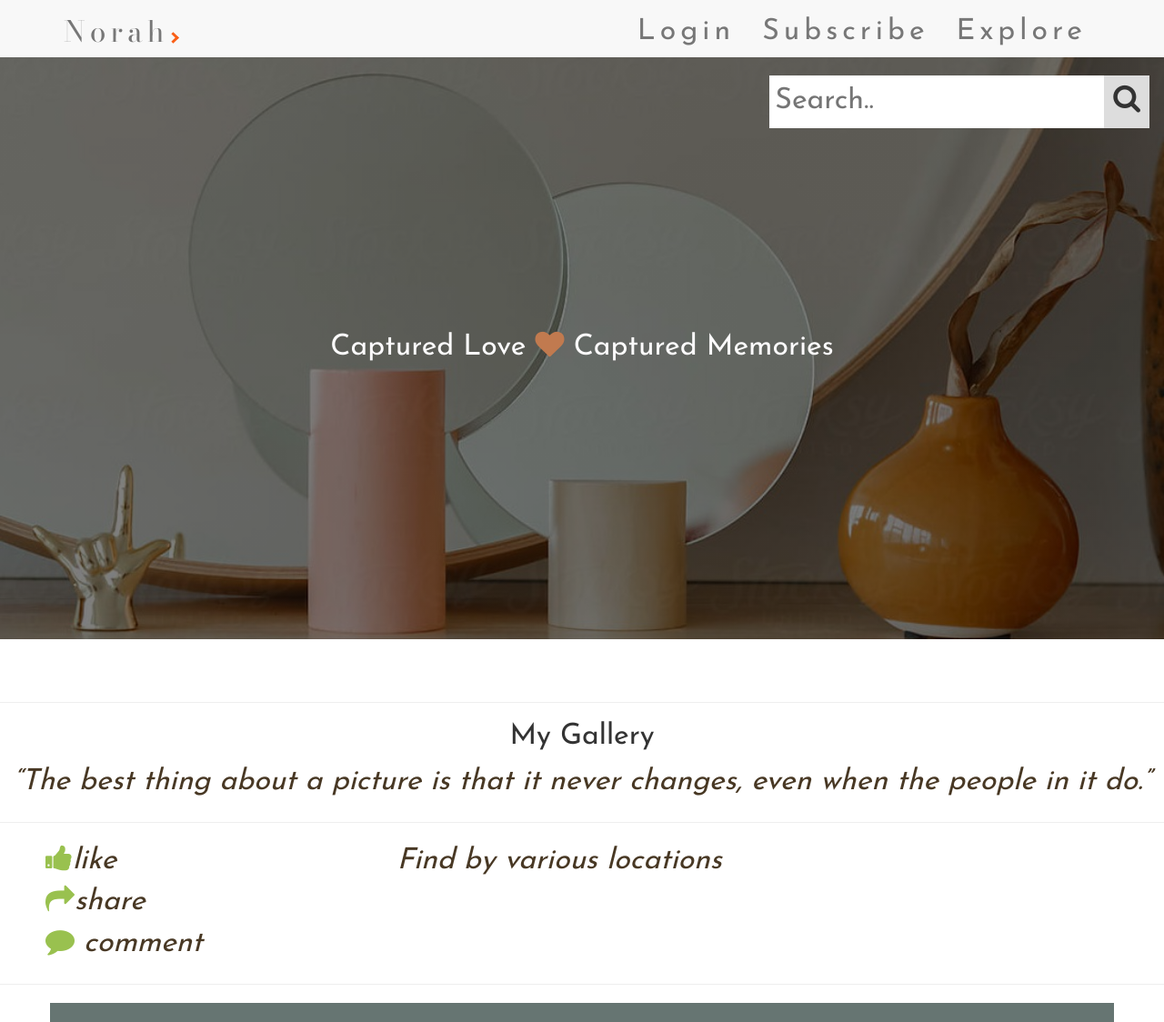
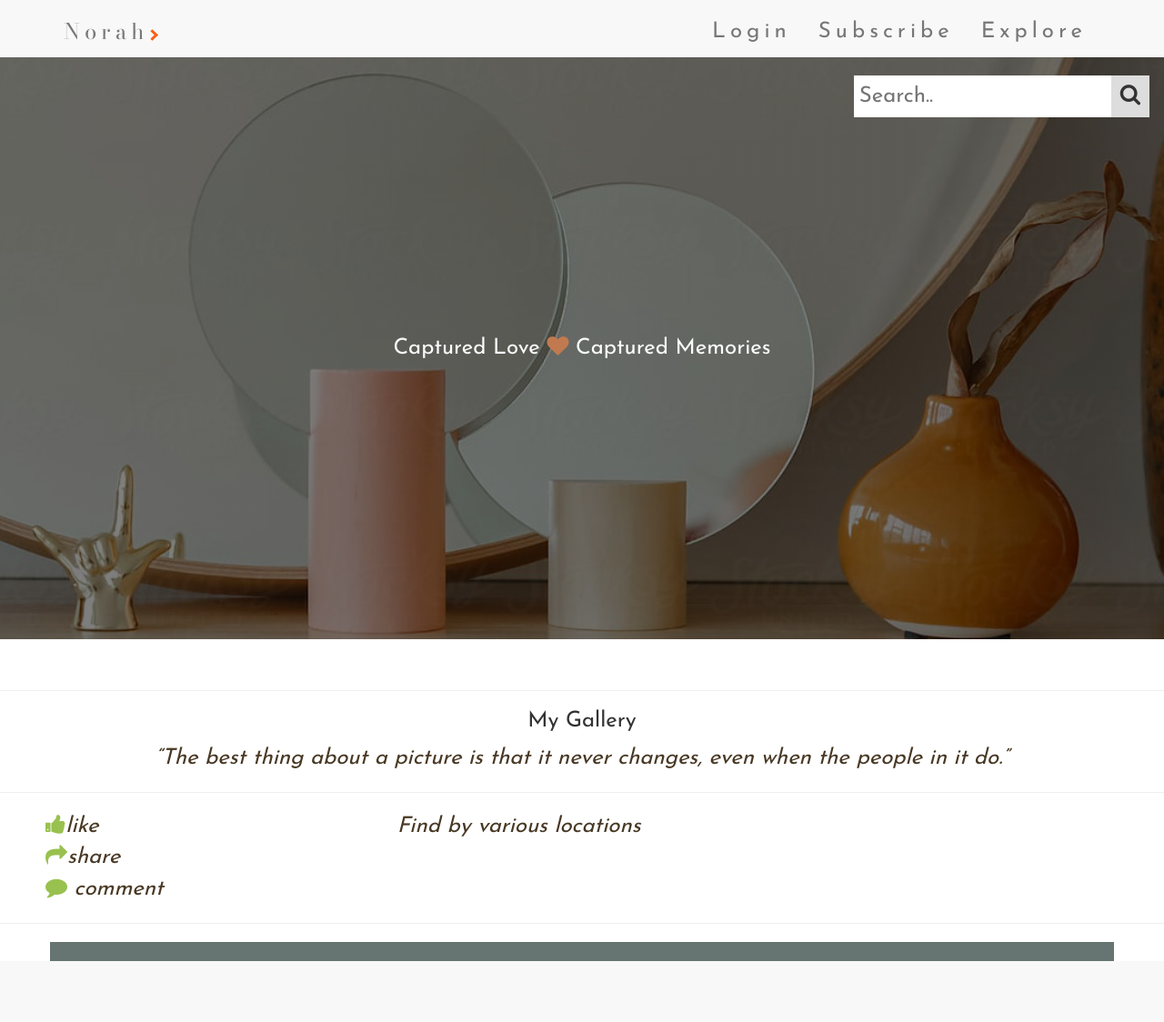
Before and after one commit to Norah-Waswala/photo-gallery, a Django app: page / in a window 1280 px wide. Shown: the whole page at 91% size. After the commit the page ends 1057 px from the top, so only its background shows below. Run offline with Django 3.2, Linux system fonts and the light colour scheme; data that the repository does not hold is empty; some libraries are stand-ins or nearby versions; some web fonts are replaced.

```diff
--- a/static/css/styles.css
+++ b/static/css/styles.css
@@ -1,5 +1,5 @@
 *{
-    font-size: xx-large ! important ;
+    font-size: x-large ! important ;
     box-sizing: border-box;
     font-family: 'Josefin Sans', sans-serif;
 }
```
